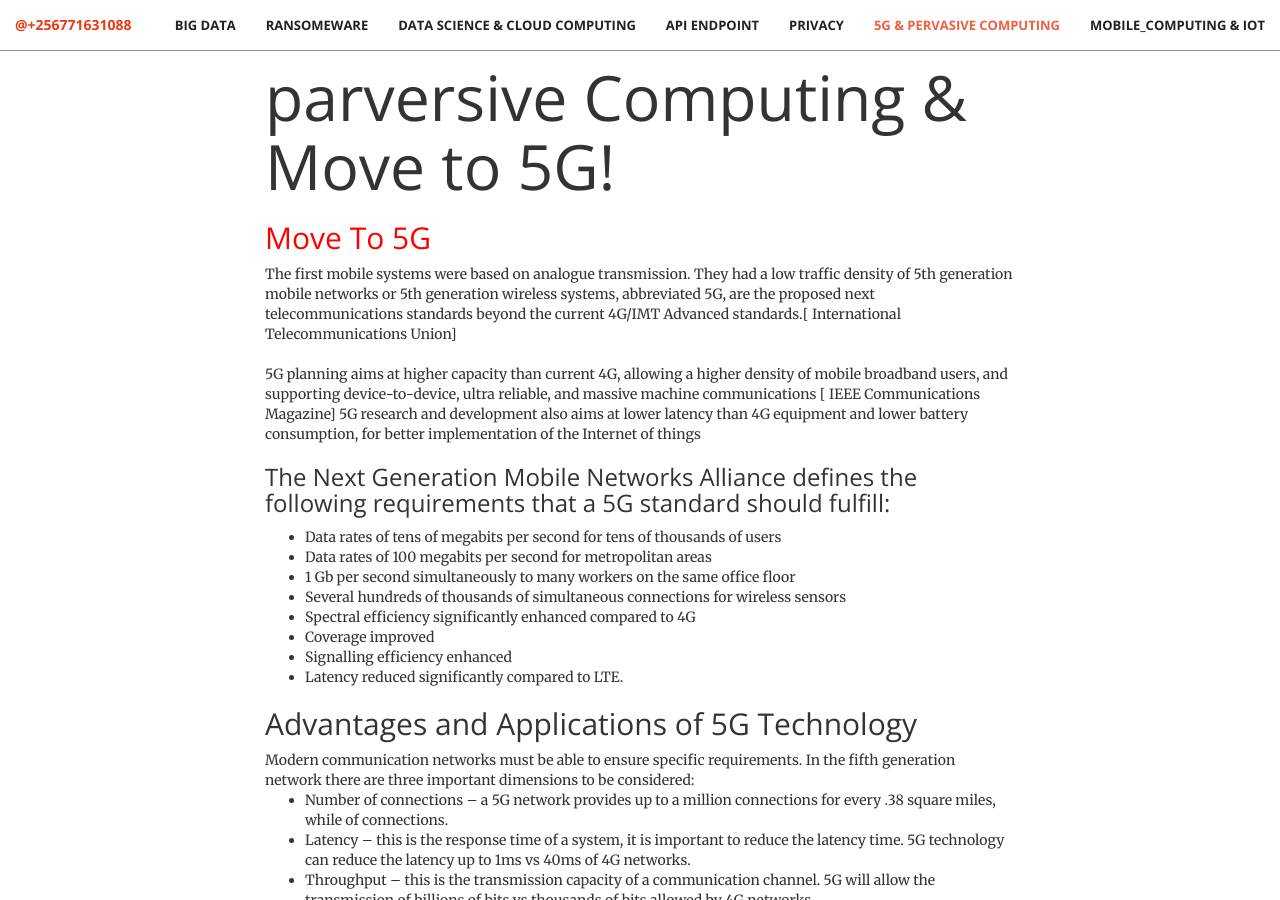
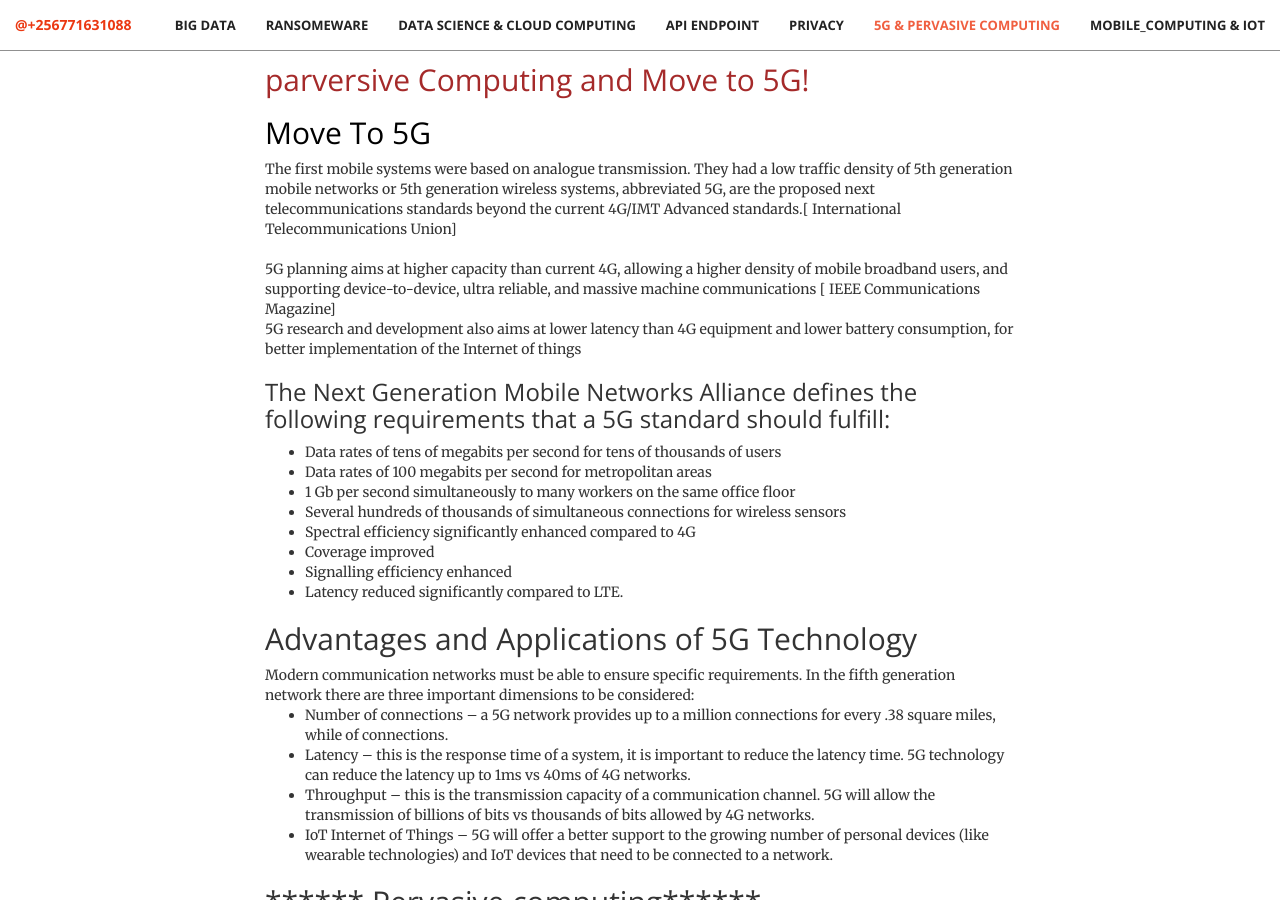
Before and after one commit to deromatic/deromatic.github.io, a Jekyll site: the page built from index.html, in a window 1280 px wide and 900 px high, scrolled down 8386 px. Built offline with Jekyll 4.4.1, drawn with Linux system fonts in a browser that asks for light colours; some of the changed text lies outside the part shown.

Commit message:
Update 5G.html

```diff
--- a/_includes/5G.html
+++ b/_includes/5G.html
@@ -3,12 +3,12 @@
     <div class="container">
         <div class="row">
             <div class="col-lg-8 col-lg-offset-2 text-left">
-                <h1 class="section-heading"><font face="">parversive Computing & Move to 5G!</font></h1>
+                <h2 class="section-heading"><font color="brown">parversive Computing and Move to 5G!</font></h2>
 
-                         <h2><font color="red">Move To 5G </font></h2>
+                         <h2><font color="black">Move To 5G </font></h2>
      The first mobile systems were based on analogue transmission. They had a low traffic density of 5th generation mobile networks or 5th generation wireless systems, abbreviated 5G, are the proposed next telecommunications standards beyond the current 4G/IMT Advanced standards.[ International Telecommunications Union]
 <br><br>5G planning aims at higher capacity than current 4G, allowing a higher density of mobile broadband users, and supporting device-to-device, ultra reliable, and massive machine communications [ IEEE Communications Magazine]
-5G research and development also aims at lower latency than 4G equipment and lower battery consumption, for better implementation of the Internet of things
+<br>5G research and development also aims at lower latency than 4G equipment and lower battery consumption, for better implementation of the Internet of things
 <h3>The Next Generation Mobile Networks Alliance defines the following requirements that a 5G standard should fulfill:</h3>
 <ul>
  <li>Data rates of tens of megabits per second for tens of thousands of users
@@ -30,7 +30,16 @@ Modern communication networks must be able to ensure specific requirements. In t
 <li>IoT Internet of Things – 5G will offer a better support to the growing number of personal devices (like wearable technologies) and IoT devices that need to be connected to a network.
                 </ul>
 
-
+              <h2>****** Pervasive computing******</h2>
+ It is also known as ubiquitous computing, Invisible, everywhere computing that is embedded in the objects around us (generally in the form of microprocessors into everyday objects to make them effectively communicate and perform useful tasks in a way that minimizes the end user's need to interact with computers as
+<br><br>Is a concept In software engineering and computer science where computing is made to appear anytime and everywhere,  In contrast to desktop computing, ubiquitous computing can occur using any device, in any location, and in any format. A user interacts with the computer, which can exist in many different forms, including laptop computers, tablets and terminals in everyday objects such as a refrigerator or a pair of glasses. <br>The underlying technologies to support ubiquitous computing include Internet, advanced middleware, operating system, mobile code, sensors, microprocessors, new I/O and user interfaces, networks, mobile protocols, location and positioning and new materials. (-Wikipedia)
+<h3>Principles of pervasive computing</h3>
+	<ul>
+     <li> Decentralization
+<li>Diversification
+<li>Connectivity
+<li>Simplicity
+</ul>
 
 
                    </h4><a href="#header" class="btn btn-primary btn-xl page-scroll">Back Home#</a></h4>
```
